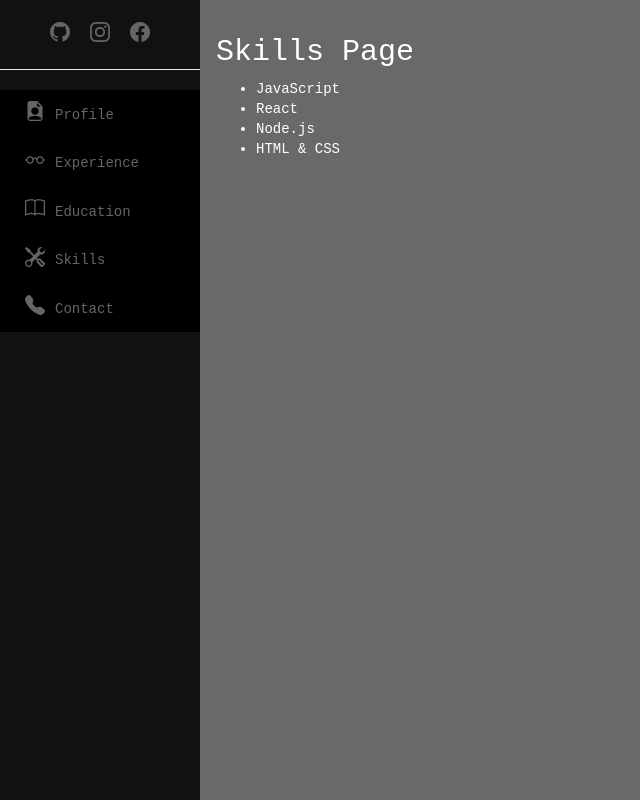
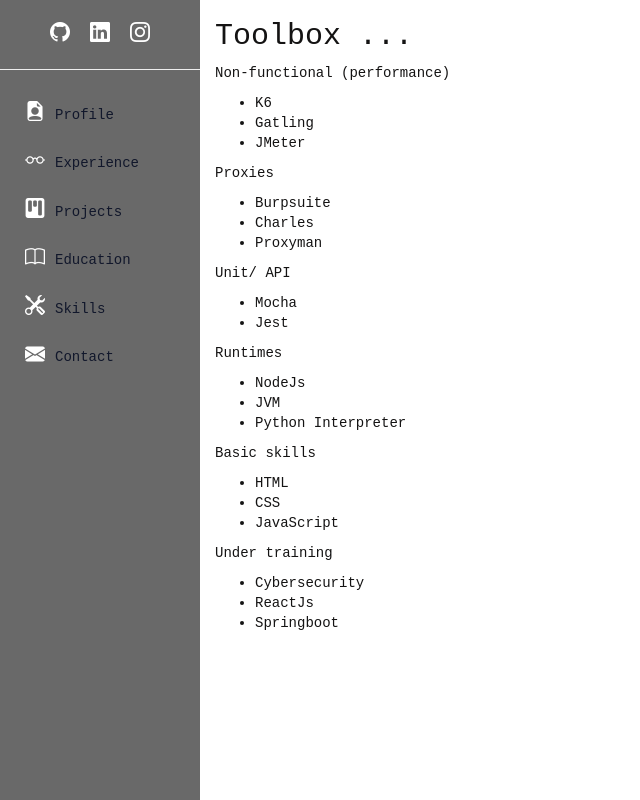
Before and after one commit to cheuni02/ivan-businesscard-app, a React (Create React App) app: page /skills in a window 1280 px wide. Shown: the top 800 px of the page, without its empty margins (0-640 px from the left). Built offline with nearby package versions, Linux system fonts and the light colour scheme.

Commit message:
fix(core): adding content and tweaking styling

```diff
--- a/src/App.css
+++ b/src/App.css
@@ -5,44 +5,40 @@
   z-index: 1;
   top: 0;
   left: 0;
-  background-color: #111;
+  background-color: dimgrey;
   overflow-x: hidden;
   padding-top: 20px;
 }
+
 .sidebar ul {
   padding: 0px !important;
-  background-color: black;
+  background-color: dimgrey;
 }
 
 .sidebar ul li span{
-  color: rgb(101,101,101);
-}
-
-.sidebar ul li:hover {
-  background-color: rgb(5, 4, 4);
+  color: rgb(17, 23, 43);
 }
 
 .sidebar-icon {
-  color: rgb(101, 101, 101);
+  color: white;
   font-size: 20px;
   margin-right: 10px;
   margin-left: 10px;
 }
 
 .app-container {
-  margin-left: 185px;
+  margin-left: 200px;
   font-family: 'Courier New', serif;
+  background-color: white;
 }
 
 .contents {
-  color: white;
-  padding: 16px;
-  height: 1000px;
-  background-color: dimgray;
+  /* text-align: center; */
+  color: rgb(20, 19, 19);
 }
 
 .social-icon {
-  color: rgb(101, 101, 101);
+  color: white;
   font-size: 20px;
   margin-right: 5px;
   margin-left: 5px;
--- a/src/Content.tsx
+++ b/src/Content.tsx
@@ -12,6 +12,7 @@
 import Contact from "./pages/Contact";
 import Sidebar from "./Sidebar";
 import 'bootstrap/dist/css/bootstrap.min.css';
+import Projects from "./pages/Projects";
 
 const Content = () => {
   return (
@@ -25,6 +26,7 @@
             <Route path="/" element={<Profile />} />
             <Route path="/experience" element={<Experience />} />
             <Route path="/education" element={<Education />} />
+            <Route path="/projects" element={<Projects />} />
             <Route path="/skills" element={<Skills />} />
             <Route path="/contact" element={<Contact />} />
           </Routes>
--- a/src/Sidebar.tsx
+++ b/src/Sidebar.tsx
@@ -5,25 +5,26 @@
 
 const Sidebar = () => {
   return (
-    <div className="sidebar flex-column align-items-center">
+    <div className="sidebar d-flex flex-column align-items-center">
       <div className="social-links align-items-center">
         <SocialIcon icon="github" link="https://github.com/cheuni02" />
         <SocialIcon
+          icon="linkedin"
+          link="https://www.linkedin.com/in/ivan-cheung-5657b812"
+        />
+        <SocialIcon
           icon="instagram"
           link="https://www.instagram.com/ivancheung85"
-        />
-        <SocialIcon
-          icon="facebook"
-          link="https://www.facebook.com/ivan.cheung.7167"
         />
       </div>
       <hr className="text-secondary mt-2" />
       <ul className="nav flex-column">
         <SidebarLink linkLabel="Profile" linkIcon="file-earmark-person-fill" />
         <SidebarLink linkLabel="Experience" linkIcon="eyeglasses" />
+        <SidebarLink linkLabel="Projects" linkIcon="kanban-fill" />
         <SidebarLink linkLabel="Education" linkIcon="book" />
         <SidebarLink linkLabel="Skills" linkIcon="tools" />
-        <SidebarLink linkLabel="Contact" linkIcon="telephone-fill" />
+        <SidebarLink linkLabel="Contact" linkIcon="envelope-fill" />
       </ul>
     </div>
   );
--- a/src/pages/Contact.tsx
+++ b/src/pages/Contact.tsx
@@ -3,9 +3,11 @@
 const Contact = () => {
   return (
     <div className="contents contact">
-      <h2>Get In Touch</h2>
-      <p>Email: ivan.cheung18@outlook.com</p>
-      <p>Phone: +(44) 7920107274</p>
+      <h2>Get In Touch! ...</h2>
+      <ul>
+        <li>ivan.cheung18@outlook.com</li>
+        <li>social media links on the sidebar</li>
+      </ul>
     </div>
   );
 };
--- a/src/pages/Education.tsx
+++ b/src/pages/Education.tsx
@@ -3,8 +3,10 @@
 const Education = () => {
   return (
     <div className="contents education">
-      <h2>Education Page</h2>
-      <p>Welcome to my education summary.</p>
+      <h2>Educated at ...</h2>
+
+      <p>Brunel University</p>
+      <p>Kingston College</p>
     </div>
   );
 };
--- a/src/pages/Experience.tsx
+++ b/src/pages/Experience.tsx
@@ -3,9 +3,12 @@
 const Experience = () => {
   return (
     <div className="contents experience">
-      <h2>Experience Page</h2>
-      <p>Software Tester at XYZ Company</p>
-      <p>Software Tester at ABC Company</p>
+      <h2>Worked at ... </h2>
+
+      <p>Tipalti</p>
+      <p>Beamery</p>
+      <p>British Broadcasting Corporation</p>
+      <p>Sky</p>
     </div>
   );
 };
--- a/src/pages/Profile.tsx
+++ b/src/pages/Profile.tsx
@@ -3,16 +3,26 @@
 const Profile = () => {
   return (
     <div className="contents profile">
-      <h2>Ivan Cheung</h2>
-      <h3>
-        <i>Professional: Test Automation </i>
-        <br />
-        <i>Training: Cyber Security </i> <br />
-        <i>Hobbies: Web Development </i>
-      </h3>
+      <h2>Ivan Cheung*</h2>
       <p>
-        Welcome to my page. Navigate through the sections to know more about my
-        experience, skills, education, and contact information.
+        Senior test automation engineer with 6+ years experience.
+        Specialises in:
+      </p>
+      <p>
+        Creating test harnesses
+        <ul>
+          <li>Cypress.io</li>
+          <li>Playwright</li>
+          <li>Selenium Webdriver</li>
+        </ul>
+        Implementing a QA ecoysystem
+        <ul>
+          <li>Acceptance Criteria</li>
+          <li>Test planning/ Strategy</li>
+          <li>Test repository/ Bug Management</li>
+          <li>Test Automation</li>
+          <li>CI/CD</li>
+        </ul>
       </p>
     </div>
   );
--- /dev/null
+++ b/src/pages/Projects.tsx
@@ -0,0 +1,15 @@
+import React from 'react'
+
+const Projects = () => {
+  return (
+    <div className="contents projects">
+      <h2>Personal Projects ...</h2>
+      <p>
+        Please checkout the{" "}
+        <a href="https://github.com/cheuni02">github page</a>
+      </p>
+    </div>
+  );
+}
+
+export default Projects
--- a/src/pages/Skills.tsx
+++ b/src/pages/Skills.tsx
@@ -3,12 +3,41 @@
 const Skills = () => {
   return (
     <div className="contents skills">
-      <h2>Skills Page</h2>
+      <h2>Toolbox ...</h2>
+      <p>Non-functional (performance)</p>
       <ul>
+        <li>K6</li>
+        <li>Gatling</li>
+        <li>JMeter</li>
+      </ul>
+      <p>Proxies</p>
+      <ul>
+        <li>Burpsuite</li>
+        <li>Charles</li>
+        <li>Proxyman</li>
+      </ul>
+      <p>Unit/ API</p>
+      <ul>
+        <li>Mocha</li>
+        <li>Jest</li>
+      </ul>
+      <p>Runtimes</p>
+      <ul>
+        <li>NodeJs</li>
+        <li>JVM</li>
+        <li>Python Interpreter</li>
+      </ul>
+      <p>Basic skills</p>
+      <ul>
+        <li>HTML</li>
+        <li>CSS</li>
         <li>JavaScript</li>
-        <li>React</li>
-        <li>Node.js</li>
-        <li>HTML & CSS</li>
+      </ul>
+      <p>Under training</p>
+      <ul>
+        <li>Cybersecurity</li>
+        <li>ReactJs</li>
+        <li>Springboot</li>
       </ul>
     </div>
   );
```
